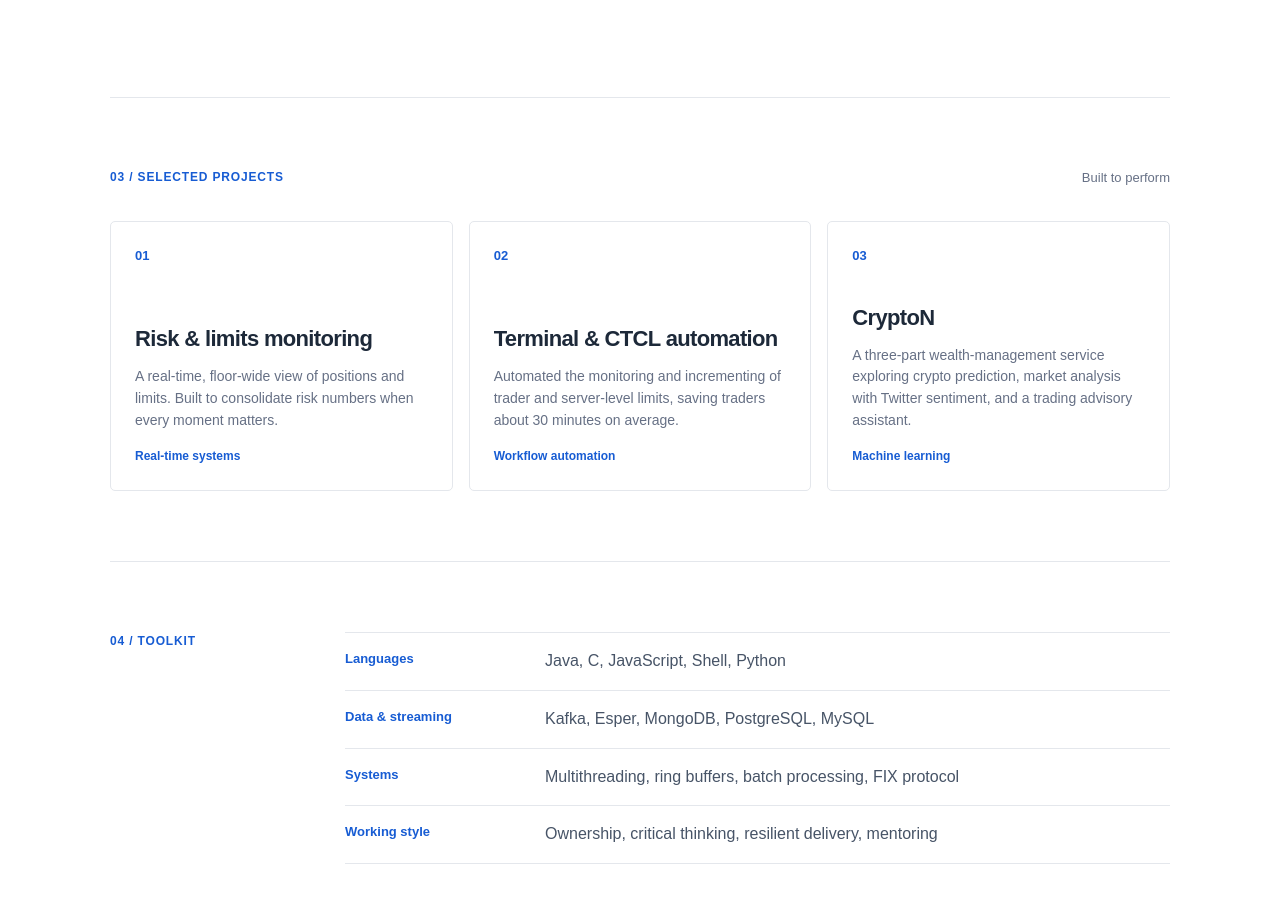
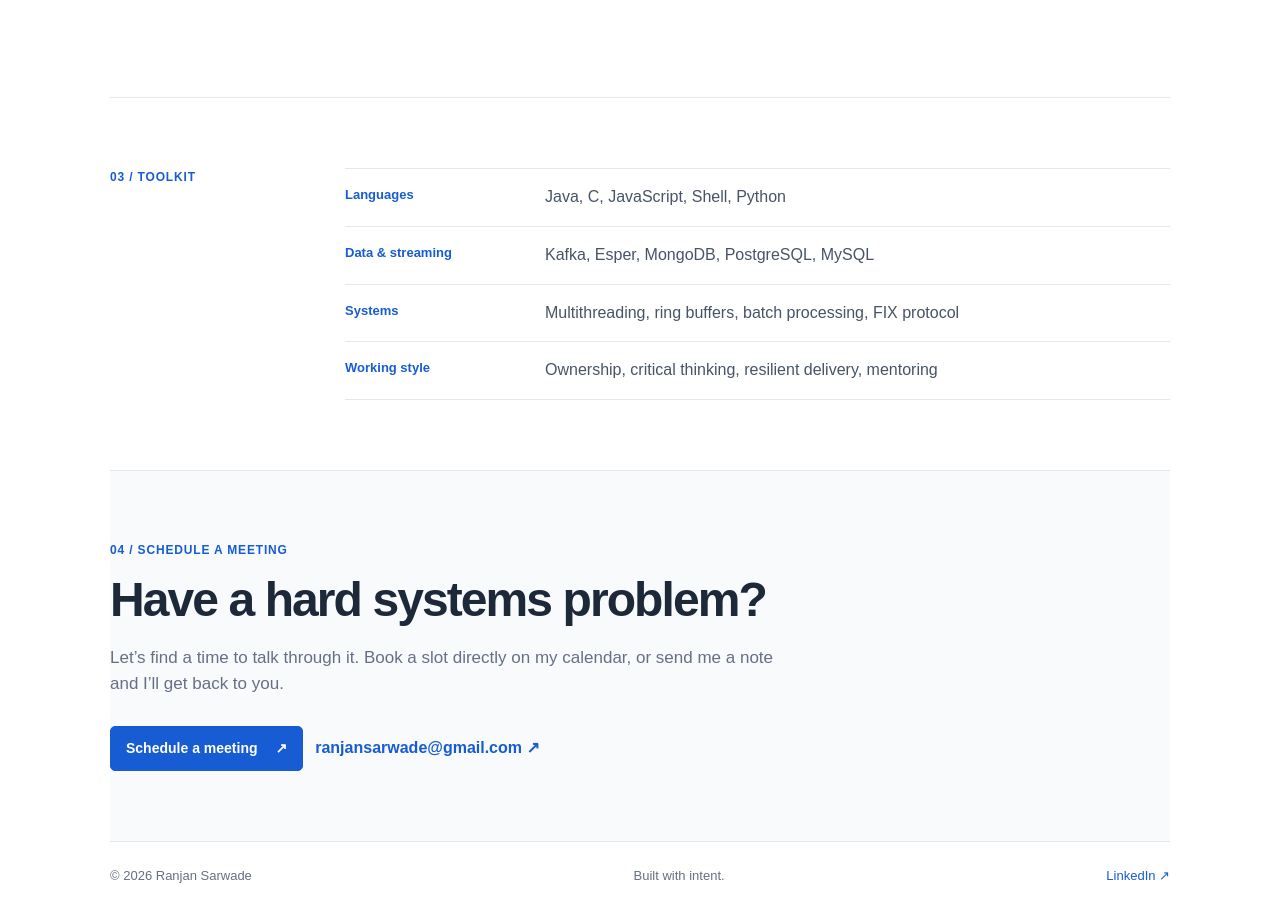
Before and after one commit to ranjansarwade30/ranjansarwade30.github.io, a plain HTML site: page index.html in a window 1280 px wide. Shown: the part 1805-2726 px from the top of the page. Drawn offline with Linux system fonts and the light colour scheme.

Commit message:
Remove projects section

```diff
--- a/index.html
+++ b/index.html
@@ -18,7 +18,6 @@
       <nav aria-label="Main navigation">
         <a href="#work">Experience</a>
         <a href="#impact">Impact</a>
-        <a href="#projects">Projects</a>
       </nav>
       <a class="nav-contact" href="mailto:ranjansarwade@gmail.com">Let's talk <span aria-hidden="true">↗</span></a>
     </header>
@@ -78,22 +77,13 @@
         </article>
       </section>
 
-      <section class="projects shell" id="projects">
-        <div class="section-heading"><p class="section-label">03 / Selected projects</p><p>Built to perform</p></div>
-        <div class="project-grid">
-          <article class="project-card large"><span class="project-number">01</span><h3>Risk &amp; limits monitoring</h3><p>A real-time, floor-wide view of positions and limits. Built to consolidate risk numbers when every moment matters.</p><span class="project-tag">Real-time systems</span></article>
-          <article class="project-card"><span class="project-number">02</span><h3>Terminal &amp; CTCL automation</h3><p>Automated the monitoring and incrementing of trader and server-level limits, saving traders about 30 minutes on average.</p><span class="project-tag">Workflow automation</span></article>
-          <article class="project-card"><span class="project-number">03</span><h3>CryptoN</h3><p>A three-part wealth-management service exploring crypto prediction, market analysis with Twitter sentiment, and a trading advisory assistant.</p><span class="project-tag">Machine learning</span></article>
-        </div>
-      </section>
-
       <section class="expertise shell">
-        <p class="section-label">04 / Toolkit</p>
+        <p class="section-label">03 / Toolkit</p>
         <div class="skills"><div><span>Languages</span><p>Java, C, JavaScript, Shell, Python</p></div><div><span>Data &amp; streaming</span><p>Kafka, Esper, MongoDB, PostgreSQL, MySQL</p></div><div><span>Systems</span><p>Multithreading, ring buffers, batch processing, FIX protocol</p></div><div><span>Working style</span><p>Ownership, critical thinking, resilient delivery, mentoring</p></div></div>
       </section>
 
       <section class="closing shell" id="schedule">
-        <p class="section-label">05 / Schedule a meeting</p>
+        <p class="section-label">04 / Schedule a meeting</p>
         <h2>Have a hard systems problem?</h2>
         <p class="schedule-copy">Let’s find a time to talk through it. Book a slot directly on my calendar, or send me a note and I’ll get back to you.</p>
         <div class="schedule-actions">
```
